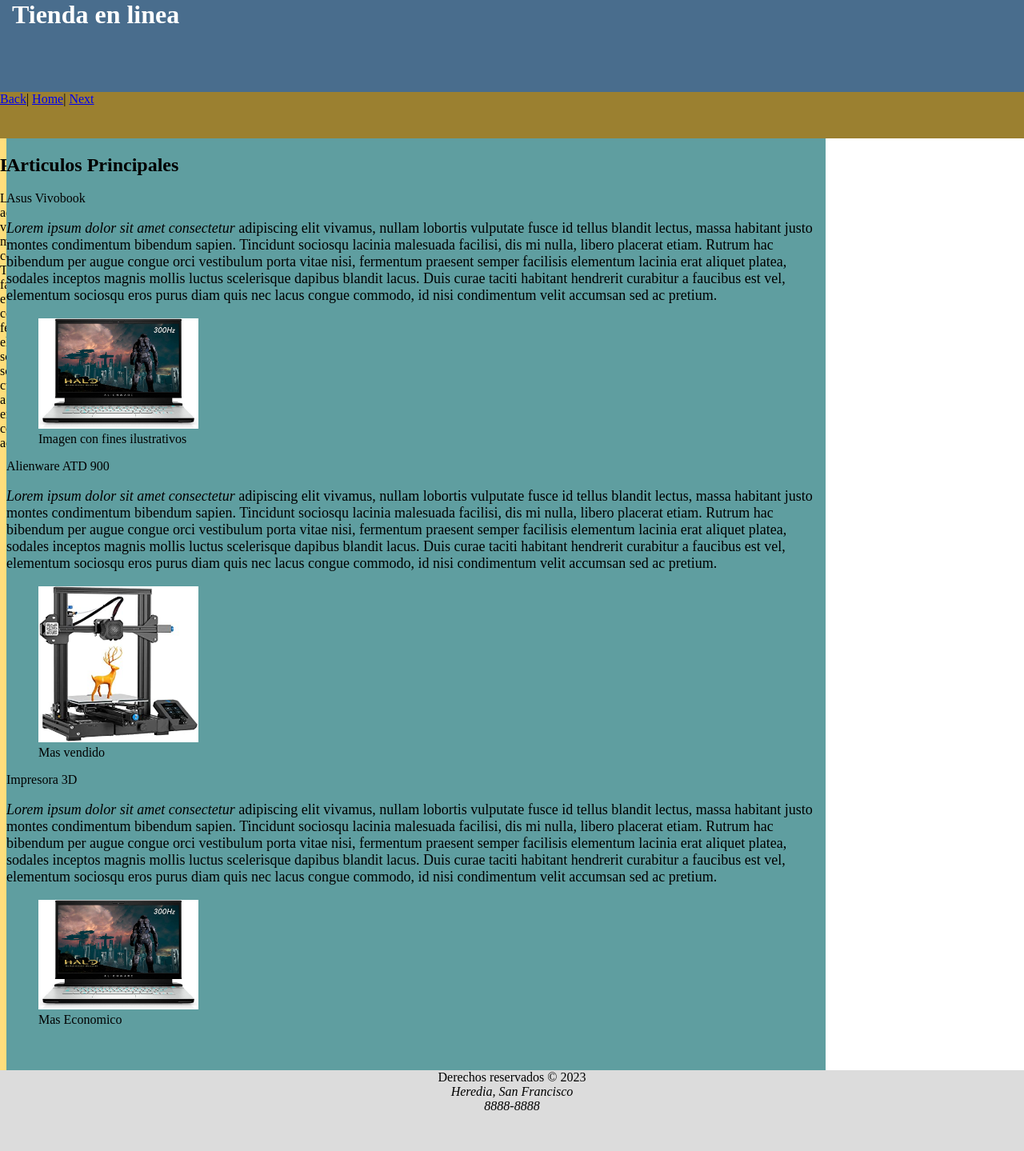
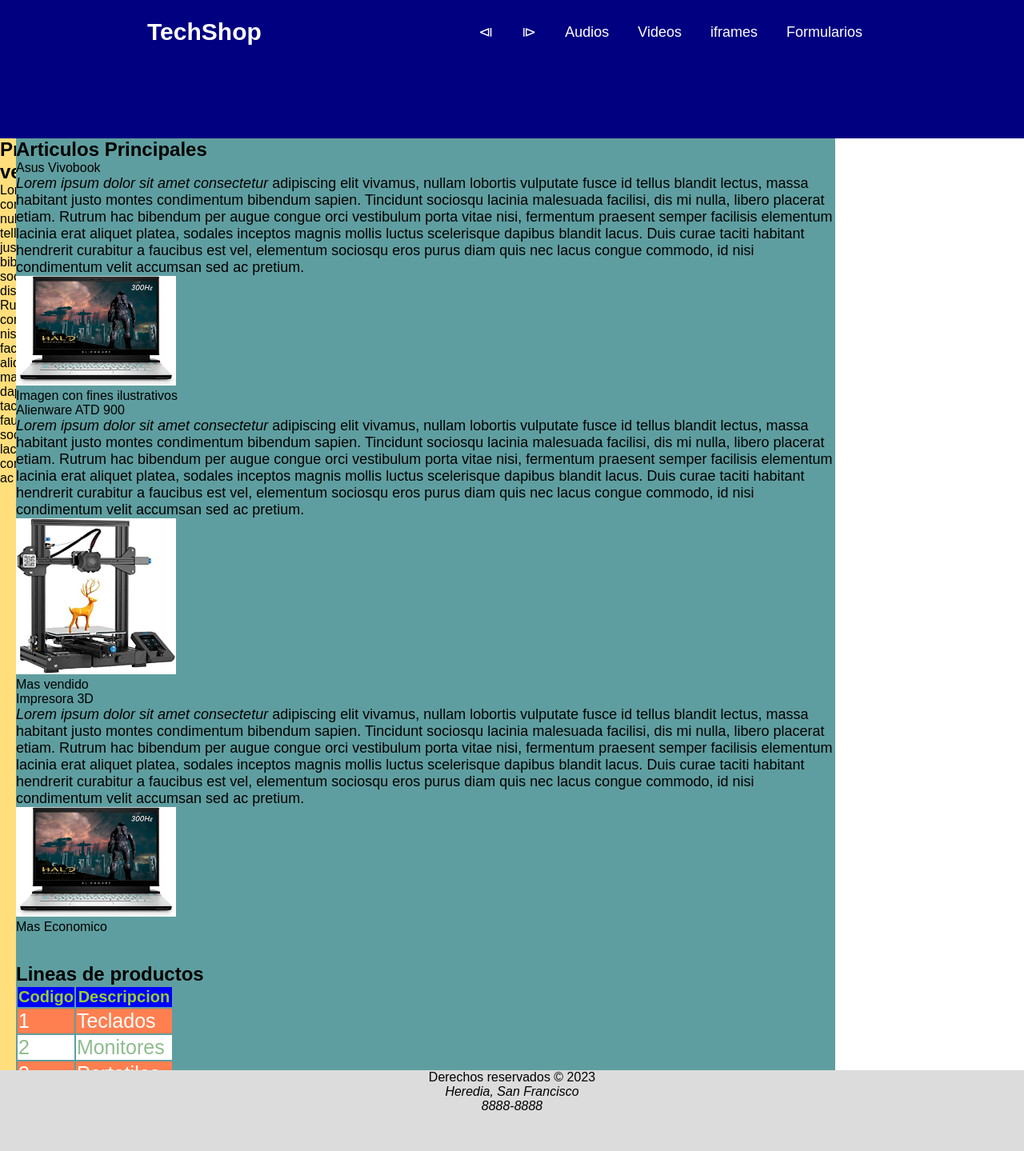
Before and after one commit to Ari8012/Tienda_DesarrolloWeb, a Spring Boot app: page / in a window 1280 px wide. Shown: the whole page at 80% size. Run offline with Spring Boot 4, Linux system fonts and the light colour scheme.

Commit message:
Clase 3
Cambio de menu.
Formularios.
Videos y audios.

```diff
--- /dev/null
+++ b/InitializrSpringbootProject/src/main/resources/static/css/Menu.css
@@ -0,0 +1,59 @@
+*{
+    margin: 0;
+    box-sizing: border-box;
+}
+
+body{
+    font-family: sans-serif;
+    padding: 45px 20px 0;
+}
+
+.header{
+    background-color: navy;
+    height: 12%;
+    position: fixed;
+    top: 0;
+    left: 0;
+    width: 100%
+}
+
+.nav{
+    display: flex;
+    justify-content: space-between;
+    max-width: 992px;
+    margin: 0 auto;
+}
+.nav-link{
+    color: white;
+    text-decoration: none;
+}
+
+.logo{
+    font-size: 30px;
+    font-weight: bold;
+    padding: 0 40px;
+    line-height: 80px;
+}
+
+.nav-menu{
+    display: flex;
+    margin-right: 40px;
+    list-style: none;
+}
+
+.nav-menu-item{
+    font-size: 18px;
+    margin:0 18px;
+    line-height:  80px;
+    width: max-content;
+}
+
+.nav-menu-link{
+    padding: 8px 12px;
+    border-radius: 4px;
+}
+
+.nav-menu-link:hover{
+    background-color: lightblue;
+    transition: 0.7s;
+}
--- a/InitializrSpringbootProject/src/main/resources/static/index.html
+++ b/InitializrSpringbootProject/src/main/resources/static/index.html
@@ -6,21 +6,23 @@
         <meta name="description" content="Pagina de la leccion 2"/>
         <meta name="keywords" content="html5,css,web,fidelitas"/>
         <link href="css/estilos..css" rel="stylesheet" type="text/css"/>
+        <link href="css/Menu.css" rel="stylesheet" type="text/css"/>
     </head>
     <body>
+        <header class="header">
+            <nav class="nav">
+                <a href="index.html" class="logo nav-link">TechShop</a>
+                <ul class="nav-menu">
+                    <li class="nav-menu-item"><a class="nave-menu-link nav-link" href="ejemplo9.html">&LeftTriangleBar;</a></li>
+                    <li class="nav-menu-item"><a class="nave-menu-link nav-link" href="ejemplo2.html">&RightTriangleBar;</a></li>
+                    <li class="nav-menu-item"><a class="nave-menu-link nav-link" href="audios.html">Audios</a></li>
+                    <li class="nav-menu-item"><a class="nave-menu-link nav-link" href="videos.html">Videos</a></li>
+                    <li class="nav-menu-item"><a class="nave-menu-link nav-link" href="iframes.html">iframes</a></li>
+                    <li class="nav-menu-item"><a class="nave-menu-link nav-link" href="Formularios.html">Formularios</a></li>
+                </ul>
+            </nav>
 
-
-
-        <header id="Encabezado"> <!-- Esta etiqueta indica al navegador que es un encabezado-->
-            <h1>Tienda en linea</h1>
-            <br/><!-- Salto de linea-->
         </header>
-        <nav  id="Menu">
-            <a href="ejemplo9.html">Back</a>|
-            <a href="index.html">Home</a>|
-            <a href="ejemplo2.html">Next</a><br>
-        </nav>
-
         <aside id="BarraLateral">
             <h2>Productos mas vendidos</h2>
             <p>Lorem ipsum dolor sit amet consectetur adipiscing elit vivamus, nullam lobortis vulputate fusce id tellus blandit lectus, massa habitant justo montes condimentum bibendum sapien. Tincidunt sociosqu lacinia malesuada facilisi, dis mi nulla, libero placerat etiam. Rutrum hac bibendum per augue congue orci vestibulum porta vitae nisi, fermentum praesent semper facilisis elementum lacinia erat aliquet platea, sodales inceptos magnis mollis luctus scelerisque dapibus blandit lacus. Duis curae taciti habitant hendrerit curabitur a faucibus est vel, elementum sociosqu eros purus diam quis nec lacus congue commodo, id nisi condimentum velit accumsan sed ac pretium.</p>
```
Also changed, not shown: InitializrSpringbootProject/src/main/resources/static/Formularios.html (added, +63 -0 lines), InitializrSpringbootProject/src/main/resources/static/audios.html (added, +42 -0 lines), InitializrSpringbootProject/src/main/resources/static/iframes.html (added, +72 -0 lines), InitializrSpringbootProject/src/main/resources/static/videos.html (added, +42 -0 lines), 2 other files.
